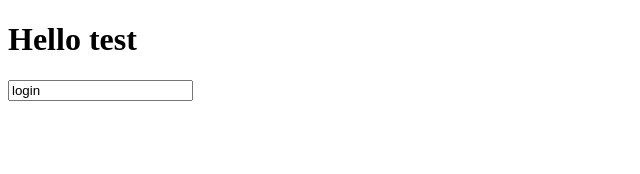
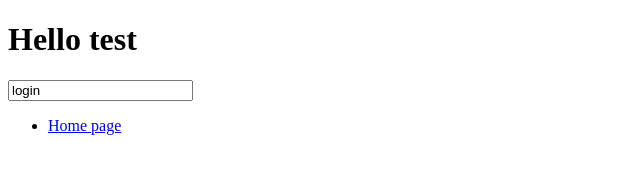
Before and after one commit to daduon/last-test, a plain HTML site: page index.html in a window 1280 px wide. Shown: the whole page, without its empty margins (0-640 px from the left). Drawn offline with Linux system fonts and the light colour scheme.

Commit message:
#1 add menu

```diff
--- a/index.html
+++ b/index.html
@@ -8,5 +8,8 @@
 <body>
     <h1>Hello test</h1>
     <input type="text" value="login">
+    <ul>
+        <li><a href="#">Home page</a></li>
+    </ul>
 </body>
 </html>
```
